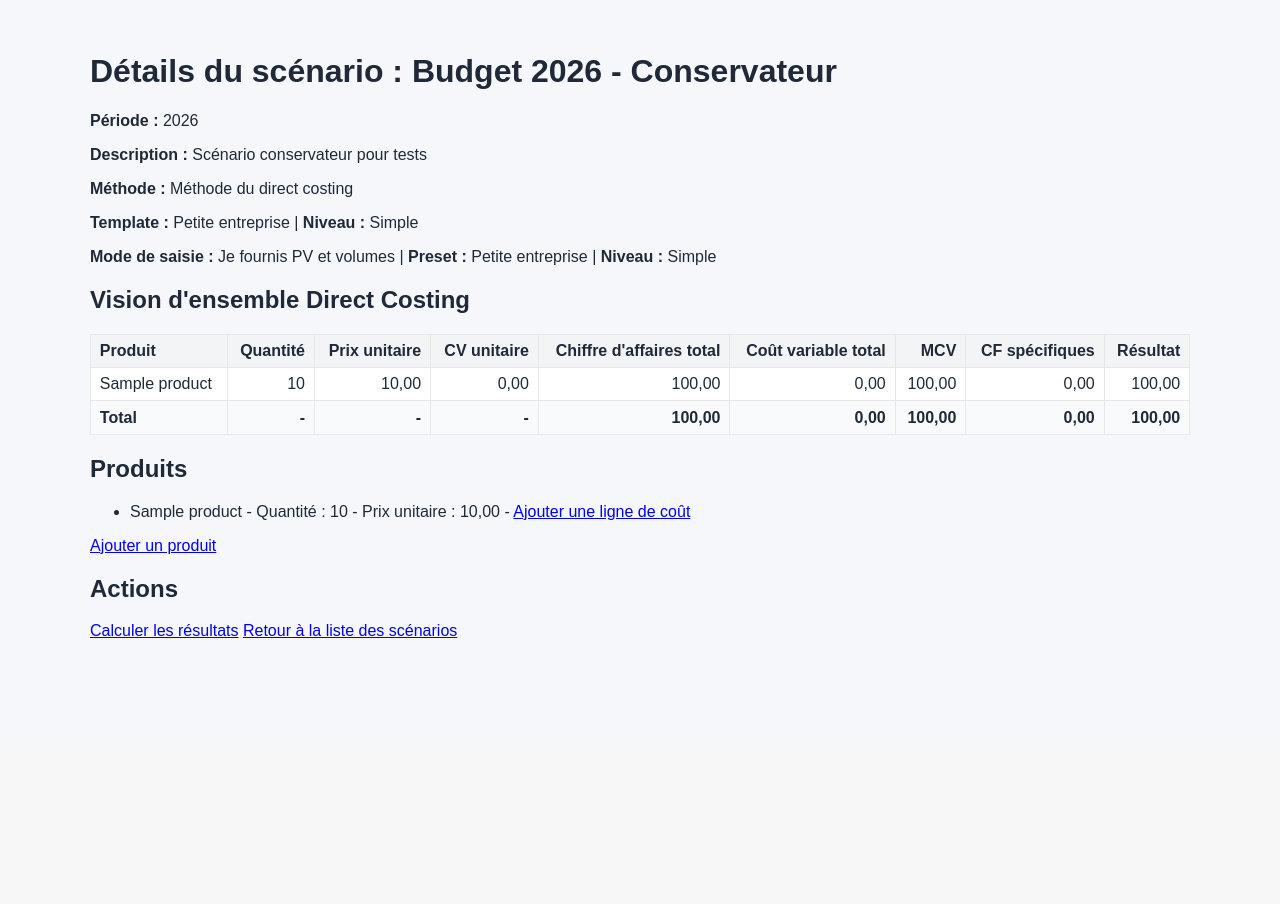
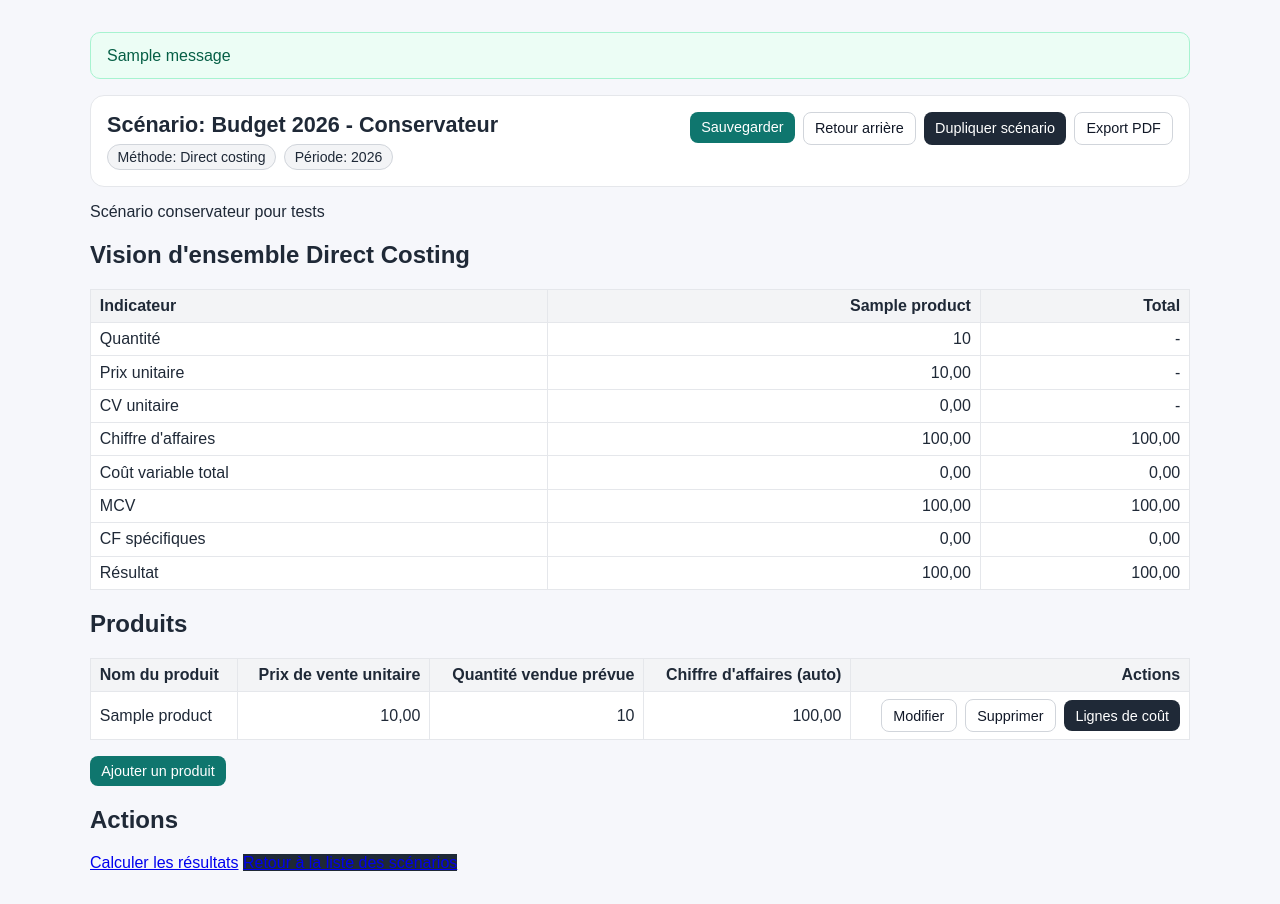
Before and after one commit to PRADES-matteo/projet_M1, a Django app: page /costs/1/ in a window 1280 px wide. Shown: the part 50-954 px from the top of the page. Before the commit the page ends 688 px from the top, so only its background shows below. Run offline with Django 5.2, Linux system fonts and the light colour scheme; data comes from the database, SQL or seed files in the repository; tables that the repository leaves empty hold one stand-in row (values such as "Sample post"); one stand-in notice (Sample message) is shown.

Commit message:
création de plusieurs sections : ajout d'une barre suppérieur et d'une section produit

```diff
--- a/apps/costs/models.py
+++ b/apps/costs/models.py
@@ -8,7 +8,11 @@ class CostScenario(models.Model):
     description = models.TextField(blank=True)
     method = models.CharField(
         max_length=50,
-        choices=[("direct_costing", "Méthode du direct costing"), ("center_analysis", "Méthode des centres d'analyse")],
+        choices=[
+            ("center_analysis", "Centres d'analyse"),
+            ("direct_costing", "Direct costing"),
+            ("direct_costing_advanced", "Direct costing évolué"),
+        ],
         default="direct_costing",
     )
     input_mode = models.CharField(
--- a/apps/costs/templates/costs/add_product.html
+++ b/apps/costs/templates/costs/add_product.html
@@ -2,7 +2,7 @@
 
 {% block content %}
 <h1>Ajouter un produit au scénario : {{ scenario.name }}</h1>
-<p>Renseignez les données produit, puis choisissez les catégories de coûts min/max.</p>
+<p>Renseignez les données produit.</p>
 <form method="post" novalidate>
         {% csrf_token %}
         {{ form.non_field_errors }}
--- a/apps/costs/templates/costs/scenario_detail.html
+++ b/apps/costs/templates/costs/scenario_detail.html
@@ -1,18 +1,67 @@
 {% extends "base.html" %}
 
 {% block content %}
-<h1>Détails du scénario : {{ scenario.name }}</h1>
-<p><strong>Période :</strong> {{ scenario.period }}</p>
-<p><strong>Description :</strong> {{ scenario.description }}</p>
-<p><strong>Méthode :</strong> {{ scenario.get_method_display }}</p>
-<p><strong>Template :</strong> {{ scenario.get_preset_display }} | <strong>Niveau :</strong> {{ scenario.get_ui_mode_display }}</p>
-<p>
-    <strong>Mode de saisie :</strong> {{ scenario.get_input_mode_display }} |
-    <strong>Preset :</strong> {{ scenario.get_preset_display }} |
-    <strong>Niveau :</strong> {{ scenario.get_ui_mode_display }}
-</p>
+<style>
+    .topbar {
+        background: #ffffff;
+        border: 1px solid #e5e7eb;
+        border-radius: 14px;
+        padding: 1rem;
+        margin-bottom: 1rem;
+        display: grid;
+        gap: 0.8rem;
+    }
+    .topbar-head {
+        display: flex;
+        justify-content: space-between;
+        align-items: flex-start;
+        gap: 1rem;
+        flex-wrap: wrap;
+    }
+    .topbar-title h1 {
+        margin: 0;
+        font-size: 1.35rem;
+    }
+    .meta {
+        display: flex;
+        gap: 0.5rem;
+        flex-wrap: wrap;
+        margin-top: 0.35rem;
+    }
+    .pill {
+        background: #f3f4f6;
+        border: 1px solid #d1d5db;
+        border-radius: 999px;
+        padding: 0.25rem 0.6rem;
+        font-size: 0.88rem;
+    }
+    .actions {
+        display: flex;
+        gap: 0.5rem;
+        flex-wrap: wrap;
+    }
+    .btn-action {
+        display: inline-flex;
+        align-items: center;
+        gap: 0.25rem;
+        background: #0f766e;
+        color: #fff;
+        border: none;
+        border-radius: 8px;
+        padding: 0.45rem 0.7rem;
+        text-decoration: none;
+        cursor: pointer;
+        font-size: 0.9rem;
+    }
+    .btn-secondary {
+        background: #1f2937;
+    }
+    .btn-light {
+        background: #ffffff;
+        color: #111827;
+        border: 1px solid #d1d5db;
+    }
 
-<style>
     .table-wrap {
         overflow-x: auto;
         margin: 1rem 0;
@@ -42,67 +91,143 @@
     }
 </style>
 
+<section class="topbar">
+    <div class="topbar-head">
+        <div class="topbar-title">
+            <h1>Scénario: {{ scenario.name }}</h1>
+            <div class="meta">
+                <span class="pill">Méthode: {{ scenario.get_method_display }}</span>
+                <span class="pill">Période: {{ scenario.period|default:"N/A" }}</span>
+            </div>
+        </div>
+        <div class="actions">
+            <form method="post" action="{% url 'scenario-save' scenario.pk %}" style="margin:0;">
+                {% csrf_token %}
+                <button type="submit" class="btn-action">Sauvegarder</button>
+            </form>
+            <button type="button" class="btn-action btn-light" onclick="history.back()">Retour arrière</button>
+            <a href="{% url 'scenario-duplicate' scenario.pk %}" class="btn-action btn-secondary">Dupliquer scénario</a>
+            <button type="button" class="btn-action btn-light" onclick="window.print()">Export PDF</button>
+        </div>
+    </div>
+</section>
+
+<p>{{ scenario.description }}</p>
+
 <h2>Vision d'ensemble Direct Costing</h2>
+<div class="table-wrap">
+    {% if summary_rows %}
+    <table class="summary">
+        <thead>
+            <tr>
+                <th>Indicateur</th>
+                {% for row in summary_rows %}
+                <th>{{ row.product.name }}</th>
+                {% endfor %}
+                <th>Total</th>
+            </tr>
+        </thead>
+        <tbody>
+            <tr>
+                <td>Quantité</td>
+                {% for row in summary_rows %}
+                <td>{{ row.quantity|floatformat:0 }}</td>
+                {% endfor %}
+                <td>-</td>
+            </tr>
+            <tr>
+                <td>Prix unitaire</td>
+                {% for row in summary_rows %}
+                <td>{{ row.unit_price|floatformat:2 }}</td>
+                {% endfor %}
+                <td>-</td>
+            </tr>
+            <tr>
+                <td>CV unitaire</td>
+                {% for row in summary_rows %}
+                <td>{{ row.variable_unit_cost|floatformat:2 }}</td>
+                {% endfor %}
+                <td>-</td>
+            </tr>
+            <tr>
+                <td>Chiffre d'affaires</td>
+                {% for row in summary_rows %}
+                <td>{{ row.revenue|floatformat:2 }}</td>
+                {% endfor %}
+                <td>{{ summary_totals.revenue|floatformat:2 }}</td>
+            </tr>
+            <tr>
+                <td>Coût variable total</td>
+                {% for row in summary_rows %}
+                <td>{{ row.variable|floatformat:2 }}</td>
+                {% endfor %}
+                <td>{{ summary_totals.variable|floatformat:2 }}</td>
+            </tr>
+            <tr>
+                <td>MCV</td>
+                {% for row in summary_rows %}
+                <td>{{ row.contribution|floatformat:2 }}</td>
+                {% endfor %}
+                <td>{{ summary_totals.contribution|floatformat:2 }}</td>
+            </tr>
+            <tr>
+                <td>CF spécifiques</td>
+                {% for row in summary_rows %}
+                <td>{{ row.fixed|floatformat:2 }}</td>
+                {% endfor %}
+                <td>{{ summary_totals.fixed|floatformat:2 }}</td>
+            </tr>
+            <tr>
+                <td>Résultat</td>
+                {% for row in summary_rows %}
+                <td>{{ row.result|floatformat:2 }}</td>
+                {% endfor %}
+                <td>{{ summary_totals.result|floatformat:2 }}</td>
+            </tr>
+        </tbody>
+    </table>
+    {% else %}
+    <p>Aucun produit saisi.</p>
+    {% endif %}
+</div>
+
+<h2>Produits</h2>
 <div class="table-wrap">
     <table class="summary">
         <thead>
             <tr>
-                <th>Produit</th>
-                <th>Quantité</th>
-                <th>Prix unitaire</th>
-                <th>CV unitaire</th>
-                <th>Chiffre d'affaires total</th>
-                <th>Coût variable total</th>
-                <th>MCV</th>
-                <th>CF spécifiques</th>
-                <th>Résultat</th>
+                <th>Nom du produit</th>
+                <th>Prix de vente unitaire</th>
+                <th>Quantité vendue prévue</th>
+                <th>Chiffre d'affaires (auto)</th>
+                <th>Actions</th>
             </tr>
         </thead>
         <tbody>
-            {% for row in summary_rows %}
+            {% for product in scenario.products.all %}
             <tr>
-                <td>{{ row.product.name }}</td>
-                <td>{{ row.quantity|floatformat:0 }}</td>
-                <td>{{ row.unit_price|floatformat:2 }}</td>
-                <td>{{ row.variable_unit_cost|floatformat:2 }}</td>
-                <td>{{ row.revenue|floatformat:2 }}</td>
-                <td>{{ row.variable|floatformat:2 }}</td>
-                <td>{{ row.contribution|floatformat:2 }}</td>
-                <td>{{ row.fixed|floatformat:2 }}</td>
-                <td>{{ row.result|floatformat:2 }}</td>
+                <td>{{ product.name }}</td>
+                <td>{{ product.unit_price|floatformat:2 }}</td>
+                <td>{{ product.quantity|floatformat:0 }}</td>
+                <td>{{ product.total_revenue|floatformat:2 }}</td>
+                <td>
+                    <a href="{% url 'edit_product' scenario.id product.id %}" class="btn-action btn-light">Modifier</a>
+                    <form method="post" action="{% url 'delete_product' scenario.id product.id %}" style="display:inline; margin-left:0.25rem;" onsubmit="return confirm('Supprimer ce produit ?');">
+                        {% csrf_token %}
+                        <button type="submit" class="btn-action btn-light">Supprimer</button>
+                    </form>
+                    <a href="{% url 'add_cost_line' scenario.id product.id %}" class="btn-action btn-secondary" style="margin-left:0.25rem;">Lignes de coût</a>
+                </td>
             </tr>
             {% empty %}
             <tr>
-                <td colspan="9">Aucun produit saisi.</td>
+                <td colspan="5">Aucun produit saisi.</td>
             </tr>
             {% endfor %}
         </tbody>
-        <tfoot>
-            <tr>
-                <td>Total</td>
-                <td>-</td>
-                <td>-</td>
-                <td>-</td>
-                <td>{{ summary_totals.revenue|floatformat:2 }}</td>
-                <td>{{ summary_totals.variable|floatformat:2 }}</td>
-                <td>{{ summary_totals.contribution|floatformat:2 }}</td>
-                <td>{{ summary_totals.fixed|floatformat:2 }}</td>
-                <td>{{ summary_totals.result|floatformat:2 }}</td>
-            </tr>
-        </tfoot>
     </table>
 </div>
-
-<h2>Produits</h2>
-<ul>
-    {% for product in scenario.products.all %}
-        <li>
-            {{ product.name }} - Quantité : {{ product.quantity }} - Prix unitaire : {{ product.unit_price }} -
-            <a href="{% url 'add_cost_line' scenario.id product.id %}">Ajouter une ligne de coût</a>
-        </li>
-    {% endfor %}
-</ul>
-<a href="{% url 'add_product' scenario.id %}" class="btn btn-primary">Ajouter un produit</a>
+<a href="{% url 'add_product' scenario.id %}" class="btn-action">Ajouter un produit</a>
 
 <h2>Actions</h2>
 <a href="{% url 'calculate_results' scenario.id %}" class="btn btn-success">Calculer les résultats</a>
--- a/apps/costs/urls.py
+++ b/apps/costs/urls.py
@@ -4,8 +4,12 @@ from . import views
 urlpatterns = [
     path("", views.scenario_list, name="scenario-list"),
     path("<int:pk>/", views.scenario_detail, name="scenario-detail"),
+    path("<int:pk>/save/", views.save_scenario, name="scenario-save"),
+    path("<int:pk>/duplicate/", views.duplicate_scenario, name="scenario-duplicate"),
     path("scenario/create/", views.create_scenario, name="create_scenario"),
     path("scenario/<int:scenario_id>/product/add/", views.add_product, name="add_product"),
+    path("scenario/<int:scenario_id>/product/<int:product_id>/edit/", views.edit_product, name="edit_product"),
+    path("scenario/<int:scenario_id>/product/<int:product_id>/delete/", views.delete_product, name="delete_product"),
     path("scenario/<int:scenario_id>/product/<int:product_id>/cost-line/add/", views.add_cost_line, name="add_cost_line"),
     path("scenario/<int:scenario_id>/results/", views.calculate_results, name="calculate_results"),
 ]
--- a/apps/costs/views.py
+++ b/apps/costs/views.py
@@ -1,6 +1,8 @@
 from decimal import Decimal
 
-from django.shortcuts import render, redirect
+from django.contrib import messages
+from django.db import transaction
+from django.shortcuts import render, redirect, get_object_or_404
 from .forms import CostScenarioForm, ProductForm, CostLineForm
 from .models import CostScenario, Product, CostLine
 from .services.direct_costing import calculate_direct_costing
@@ -85,6 +87,63 @@ def scenario_detail(request, pk):
     )
 
 
+def save_scenario(request, pk):
+    if request.method == "POST":
+        messages.success(request, "Scénario sauvegardé.")
+    return redirect("scenario-detail", pk=pk)
+
+
+@transaction.atomic
+def duplicate_scenario(request, pk):
+    source = CostScenario.objects.prefetch_related("products", "cost_centers", "cost_lines").get(pk=pk)
+
+    cloned = CostScenario.objects.create(
+        name=f"{source.name} (copie)",
+        period=source.period,
+        description=source.description,
+        method=source.method,
+        input_mode=source.input_mode,
+        preset=source.preset,
+        ui_mode=source.ui_mode,
+        use_reciprocal_allocation=source.use_reciprocal_allocation,
+        use_seasonality=source.use_seasonality,
+    )
+
+    center_map = {}
+    for center in source.cost_centers.all():
+        new_center = center.__class__.objects.create(
+            scenario=cloned,
+            code=center.code,
+            name=center.name,
+            is_auxiliary=center.is_auxiliary,
+        )
+        center_map[center.id] = new_center
+
+    product_map = {}
+    for product in source.products.all():
+        new_product = Product.objects.create(
+            scenario=cloned,
+            name=product.name,
+            quantity=product.quantity,
+            unit_price=product.unit_price,
+        )
+        product_map[product.id] = new_product
+
+    for line in source.cost_lines.all():
+        CostLine.objects.create(
+            scenario=cloned,
+            product=product_map.get(line.product_id),
+            label=line.label,
+            amount=line.amount,
+            center=center_map.get(line.center_id),
+            is_direct=line.is_direct,
+            is_product=getattr(line, "is_product", False),
+        )
+
+    messages.success(request, f"Scénario dupliqué: {cloned.name}")
+    return redirect("scenario-detail", pk=cloned.pk)
+
+
 def create_scenario(request):
     if request.method == "POST":
         form = CostScenarioForm(request.POST)
@@ -97,17 +156,46 @@ def create_scenario(request):
 
 
 def add_product(request, scenario_id):
-    scenario = CostScenario.objects.get(id=scenario_id)
+    scenario = get_object_or_404(CostScenario, id=scenario_id)
     if request.method == "POST":
         form = ProductForm(request.POST, scenario=scenario)
         if form.is_valid():
             product = form.save(commit=False)
             product.scenario = scenario
             product.save()
-            return redirect("add_cost_line", scenario_id=scenario.id, product_id=product.id)
+            messages.success(request, f'Le produit « {product.name} » a été ajouté avec succès.')
+            return redirect("scenario-detail", pk=scenario.id)
     else:
         form = ProductForm(scenario=scenario)
     return render(request, "costs/add_product.html", {"form": form, "scenario": scenario})
+
+
+def edit_product(request, scenario_id, product_id):
+    scenario = get_object_or_404(CostScenario, id=scenario_id)
+    product = get_object_or_404(Product, id=product_id, scenario=scenario)
+
+    if request.method == "POST":
+        form = ProductForm(request.POST, instance=product, scenario=scenario)
+        if form.is_valid():
+            form.save()
+            messages.success(request, f'Le produit « {product.name} » a été modifié.')
+            return redirect("scenario-detail", pk=scenario.id)
+    else:
+        form = ProductForm(instance=product, scenario=scenario)
+
+    return render(request, "costs/edit_product.html", {"form": form, "scenario": scenario, "product": product})
+
+
+def delete_product(request, scenario_id, product_id):
+    scenario = get_object_or_404(CostScenario, id=scenario_id)
+    product = get_object_or_404(Product, id=product_id, scenario=scenario)
+
+    if request.method == "POST":
+        product_name = product.name
+        product.delete()
+        messages.success(request, f'Le produit « {product_name} » a été supprimé.')
+
+    return redirect("scenario-detail", pk=scenario.id)
 
 
 def add_cost_line(request, scenario_id, product_id):
--- a/templates/base.html
+++ b/templates/base.html
@@ -46,12 +46,42 @@
         border-radius: 14px;
         box-shadow: 0 10px 20px rgba(15, 23, 42, 0.06);
       }
+      .messages {
+        margin: 0 0 1rem 0;
+        padding: 0;
+        list-style: none;
+      }
+      .messages li {
+        padding: 0.85rem 1rem;
+        border-radius: 10px;
+        margin-bottom: 0.75rem;
+        border: 1px solid transparent;
+      }
+      .messages li.success {
+        background: #ecfdf5;
+        color: #065f46;
+        border-color: #a7f3d0;
+      }
+      .messages li.error {
+        background: #fef2f2;
+        color: #991b1b;
+        border-color: #fecaca;
+      }
     </style>
   </head>
   <body>
     <header>
       <strong>Gestion des coûts</strong>
     </header>
-    <main>{% block content %}{% endblock %}</main>
+    <main>
+      {% if messages %}
+      <ul class="messages">
+        {% for message in messages %}
+        <li class="{{ message.tags }}">{{ message }}</li>
+        {% endfor %}
+      </ul>
+      {% endif %}
+      {% block content %}{% endblock %}
+    </main>
   </body>
 </html>
```
Also changed, not shown: apps/costs/templates/costs/edit_product.html (added, +15 -0 lines).
